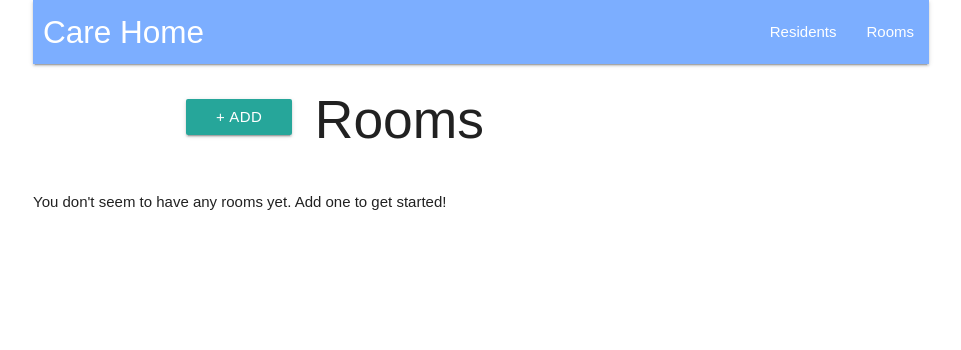
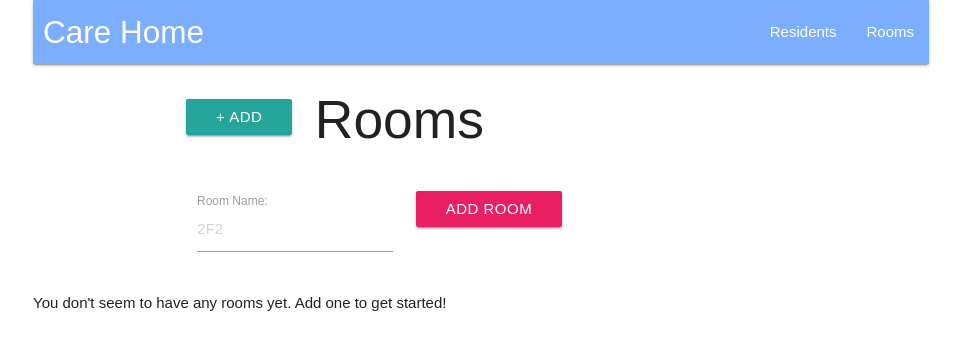
Before and after one commit to DavidRHale/care-home-client, a React (Create React App) app: page / in a window 1280 px wide. Shown: the top 350 px of the page, without its empty margins (159-1120 px from the left). Built offline with nearby package versions, Linux system fonts and the light colour scheme; no server answers.

Commit message:
Add beginning of new room form

```diff
--- a/src/components/RoomsContainer/RoomsContainer.js
+++ b/src/components/RoomsContainer/RoomsContainer.js
@@ -4,6 +4,7 @@ import React, { Component } from 'react';
 import axios from 'axios';
 
 import RoomsList from '../RoomsList/RoomsList';
+import RoomsNew from '../RoomsNew/RoomsNew';
 
 export default class RoomsContainer extends Component {
   constructor() {
@@ -38,10 +39,13 @@ export default class RoomsContainer extends Component {
       <div>
         <div className="row valign-wrapper">
           <div className="col offset-s1 offset-m2">
-            <button className="btn">+ Add</button>
+            <button className="btn" onClick={() => this.setState({ showForm: true })}>
+              + Add
+            </button>
           </div>
           <h2 className="col s1 header">Rooms</h2>
         </div>
+        <RoomsNew submitRoom={() => { }} />
         {this.renderRoomsList()}
       </div>
     );
--- /dev/null
+++ b/src/components/RoomsNew/RoomsNew.js
@@ -0,0 +1,58 @@
+import React, { Component } from 'react';
+import PropTypes from 'prop-types';
+
+class RoomsNew extends Component {
+  constructor() {
+    super();
+
+    this.state = {
+      roomName: '',
+    };
+
+    this.onSubmit = this.onSubmit.bind(this);
+  }
+
+  onSubmit(event) {
+    event.preventDefault();
+    const { submitRoom } = this.props;
+    submitRoom();
+    this.setState({ roomName: '' });
+  }
+
+  render() {
+    const { submitRoom } = this.props;
+    const { roomName } = this.state;
+
+    return (
+      <div className="row">
+        <form onSubmit={this.onSubmit} className="col s10 offset-s1 m12 offset-m2 l6 offset-l2">
+          <div className="input-field col s12 m6">
+            <input
+              placeholder="2F2"
+              id="room_name"
+              type="text"
+              className="validate"
+              value={roomName}
+              onChange={event => this.setState({ roomName: event.target.value })}
+            />
+            <label htmlFor="room_name" className="active">
+              Room Name:
+            </label>
+          </div>
+
+          <div className="col s12 m6">
+            <button className="btn pink" onClick={submitRoom}>
+              Add Room
+            </button>
+          </div>
+        </form>
+      </div>
+    );
+  }
+}
+
+RoomsNew.propTypes = {
+  submitRoom: PropTypes.func.isRequired,
+};
+
+export default RoomsNew;
```
Also changed, not shown: .eslintrc.js, 2 other files (tests, documents, lock files or other folders).
